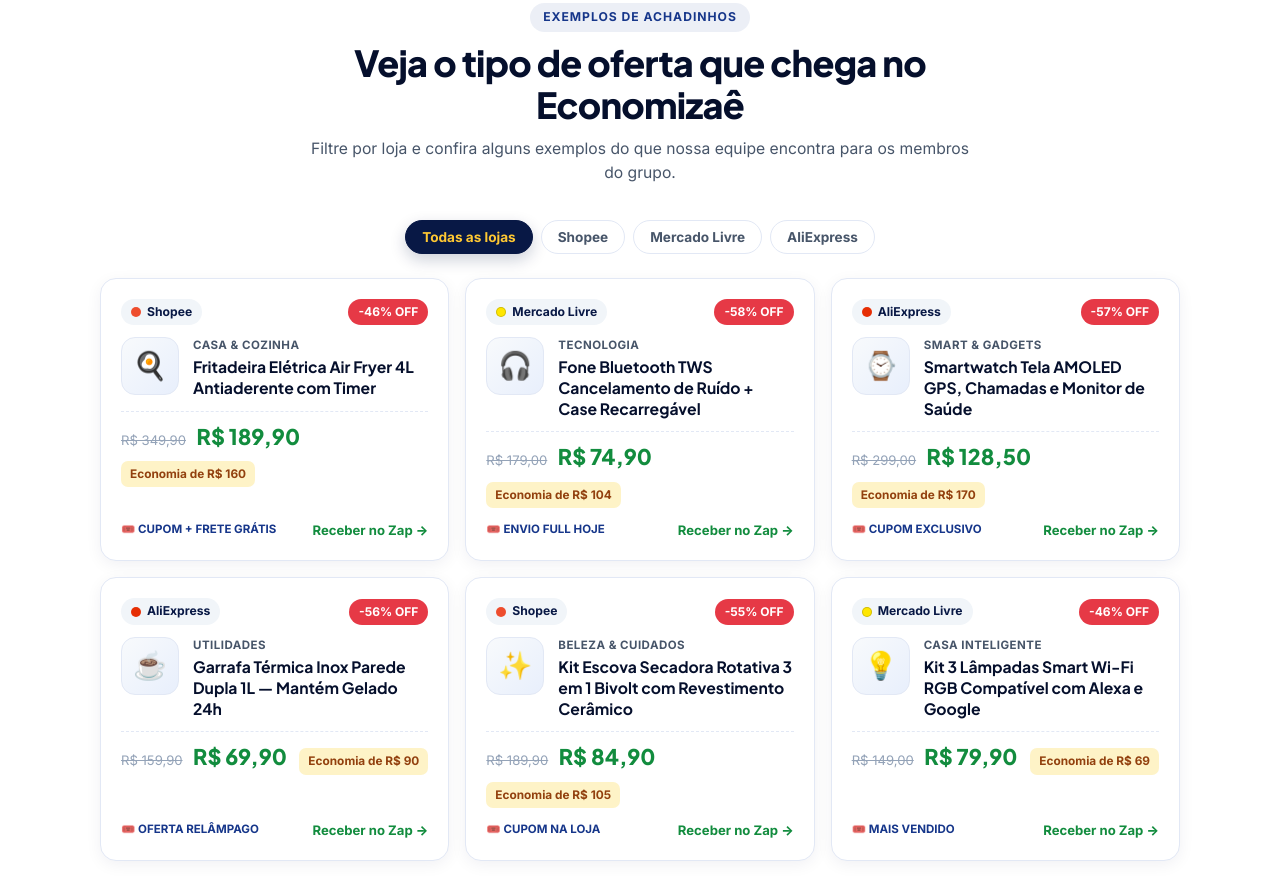
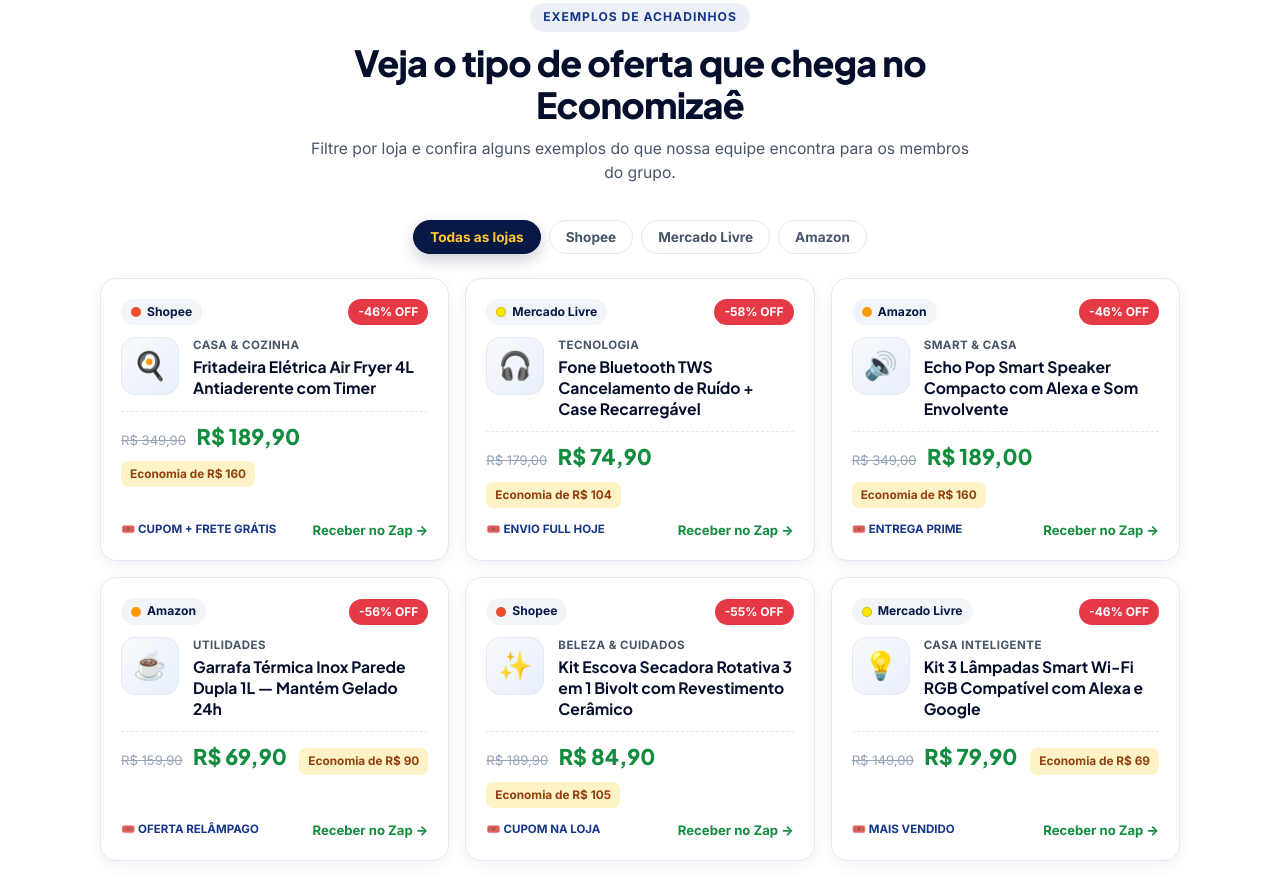
Before and after one commit to economizae/grupo_economizae, a plain HTML site: page index.html in a window 1280 px wide. Shown: the part 1606-2482 px from the top of the page. Drawn offline with Linux system fonts and the light colour scheme.

Commit message:
Add files via upload

```diff
--- a/assets/app.js
+++ b/assets/app.js
@@ -194,13 +194,13 @@
       footer: "✈️ Histórico completo de ofertas e alertas instantâneos 24h",
       msgs: [
         {
-          badge: "-57% OFF",
-          store: "AliExpress",
-          product: "⌚ Smartwatch AMOLED GPS + Chamadas Bluetooth",
-          oldPrice: "R$ 299,00",
-          newPrice: "R$ 128,50",
-          coupon: "🎟️ Cupom Exclusivo Ativo Agora",
-          link: "s.click.aliexpress.com/e/oferta-top",
+          badge: "-46% OFF",
+          store: "Amazon Brasil",
+          product: "🔊 Echo Pop Smart Speaker Compacto com Alexa",
+          oldPrice: "R$ 349,00",
+          newPrice: "R$ 189,00",
+          coupon: "⚡ Entrega Prime • Oferta do Dia",
+          link: "amzn.to/achadinho-amazon",
           time: "16:04"
         },
         {
@@ -284,7 +284,7 @@
     const corDot = {
       shopee: "store-dot--shopee",
       mercadolivre: "store-dot--ml",
-      aliexpress: "store-dot--ali"
+      amazon: "store-dot--amazon"
     };
 
     function renderizar(filtro) {
@@ -424,7 +424,7 @@
     btn.addEventListener("click", async () => {
       const shareData = {
         title: "Economizaê — Achadinhos e Ofertas",
-        text: "Entra nesse grupo grátis de ofertas e cupons da Shopee, Mercado Livre e AliExpress!",
+        text: "Entra nesse grupo grátis de ofertas e cupons da Shopee, Mercado Livre e Amazon!",
         url: window.location.href
       };
       if (navigator.share) {
@@ -465,7 +465,7 @@
       termos: {
         titulo: "Termos de Uso e Aviso de Afiliado",
         html: `
-          <p>O <strong>Economizaê</strong> atua como um canal independente de curadoria e divulgação de promoções, descontos e cupons encontrados nas principais lojas online (como Shopee, Mercado Livre e AliExpress).</p>
+          <p>O <strong>Economizaê</strong> atua como um canal independente de curadoria e divulgação de promoções, descontos e cupons encontrados nas principais lojas online (como Shopee, Mercado Livre e Amazon).</p>
           <p><strong>Participação em programas de afiliados:</strong> alguns links compartilhados nos grupos podem gerar uma pequena comissão para manter o projeto 100% gratuito, sem nenhum acréscimo no valor pago por você.</p>
           <p>Todas as compras, pagamentos, entregas e garantias são realizados exclusivamente dentro dos sites ou aplicativos oficiais de cada loja. Preços, estoques e cupons são dinâmicos e podem sofrer alteração a qualquer momento pela loja anunciante.</p>
         `
--- a/assets/config.js
+++ b/assets/config.js
@@ -48,20 +48,20 @@ window.ECONOMIZAE_CONFIG = {
       cupom: "ENVIO FULL HOJE"
     },
     {
-      loja: "AliExpress",
-      chaveLoja: "aliexpress",
-      categoria: "Smart & Gadgets",
-      icone: "⌚",
-      titulo: "Smartwatch Tela AMOLED GPS, Chamadas e Monitor de Saúde",
-      precoAntigo: "R$ 299,00",
-      precoAtual: "R$ 128,50",
-      desconto: "-57% OFF",
-      economia: "Economia de R$ 170",
-      cupom: "CUPOM EXCLUSIVO"
+      loja: "Amazon",
+      chaveLoja: "amazon",
+      categoria: "Smart & Casa",
+      icone: "🔊",
+      titulo: "Echo Pop Smart Speaker Compacto com Alexa e Som Envolvente",
+      precoAntigo: "R$ 349,00",
+      precoAtual: "R$ 189,00",
+      desconto: "-46% OFF",
+      economia: "Economia de R$ 160",
+      cupom: "ENTREGA PRIME"
     },
     {
-      loja: "AliExpress",
-      chaveLoja: "aliexpress",
+      loja: "Amazon",
+      chaveLoja: "amazon",
       categoria: "Utilidades",
       icone: "☕",
       titulo: "Garrafa Térmica Inox Parede Dupla 1L — Mantém Gelado 24h",
--- a/index.html
+++ b/index.html
@@ -4,14 +4,14 @@
   <meta charset="UTF-8" />
   <meta name="viewport" content="width=device-width, initial-scale=1.0" />
   <title>Economizaê — Grupo VIP de Ofertas e Cupons no WhatsApp</title>
-  <meta name="description" content="Entre grátis no grupo VIP do Economizaê e receba todos os dias as melhores ofertas, achadinhos e cupons da Shopee, Mercado Livre e AliExpress direto no seu WhatsApp ou Telegram." />
+  <meta name="description" content="Entre grátis no grupo VIP do Economizaê e receba todos os dias as melhores ofertas, achadinhos e cupons da Shopee, Mercado Livre e Amazon direto no seu WhatsApp ou Telegram." />
   <meta name="theme-color" content="#050f2c" />
 
   <!-- Open Graph / WhatsApp / Facebook / Instagram -->
   <meta property="og:type" content="website" />
   <meta property="og:locale" content="pt_BR" />
   <meta property="og:title" content="Economizaê — As Melhores Ofertas e Cupons no Seu WhatsApp!" />
-  <meta property="og:description" content="Grupo 100% gratuito e silencioso com achadinhos e descontos reais da Shopee, Mercado Livre e AliExpress." />
+  <meta property="og:description" content="Grupo 100% gratuito e silencioso com achadinhos e descontos reais da Shopee, Mercado Livre e Amazon." />
   <meta property="og:image" content="assets/og-share.png" />
   <meta name="twitter:card" content="summary_large_image" />
   <meta name="twitter:title" content="Economizaê — Grupo VIP de Ofertas e Cupons" />
@@ -62,7 +62,7 @@
 
         <p class="hero__subtitle">
           Garimpamos diariamente descontos reais, ofertas relâmpago e cupons da
-          <strong>Shopee, Mercado Livre e AliExpress</strong> — economia de verdade pra você pagar menos todo dia.
+          <strong>Shopee, Mercado Livre e Amazon</strong> — economia de verdade pra você pagar menos todo dia.
         </p>
 
         <div id="heroCta" class="cta-stack">
@@ -145,7 +145,7 @@
       <div class="stores-pills">
         <span class="store-pill"><span class="store-dot store-dot--shopee"></span>Shopee</span>
         <span class="store-pill"><span class="store-dot store-dot--ml"></span>Mercado Livre</span>
-        <span class="store-pill"><span class="store-dot store-dot--ali"></span>AliExpress</span>
+        <span class="store-pill"><span class="store-dot store-dot--amazon"></span>Amazon</span>
       </div>
     </div>
   </section>
@@ -212,7 +212,7 @@
         <button type="button" class="filter-pill is-active" data-filter="todas">Todas as lojas</button>
         <button type="button" class="filter-pill" data-filter="shopee">Shopee</button>
         <button type="button" class="filter-pill" data-filter="mercadolivre">Mercado Livre</button>
-        <button type="button" class="filter-pill" data-filter="aliexpress">AliExpress</button>
+        <button type="button" class="filter-pill" data-filter="amazon">Amazon</button>
       </div>
 
       <div id="dealsGrid" class="deals-grid"></div>
@@ -366,7 +366,7 @@
           </button>
           <div class="faq-answer">
             <div class="faq-answer__inner">
-              Sim! Nós divulgamos apenas links que levam direto para as grandes lojas oficiais (Shopee, Mercado Livre e AliExpress). Você paga e acompanha a entrega diretamente no site ou aplicativo da própria loja.
+              Sim! Nós divulgamos apenas links que levam direto para as grandes lojas oficiais (Shopee, Mercado Livre e Amazon). Você paga e acompanha a entrega diretamente no site ou aplicativo da própria loja.
             </div>
           </div>
         </div>
```
Also changed, not shown: whats/index.html (+6 -6 lines), assets/og-share.png.
